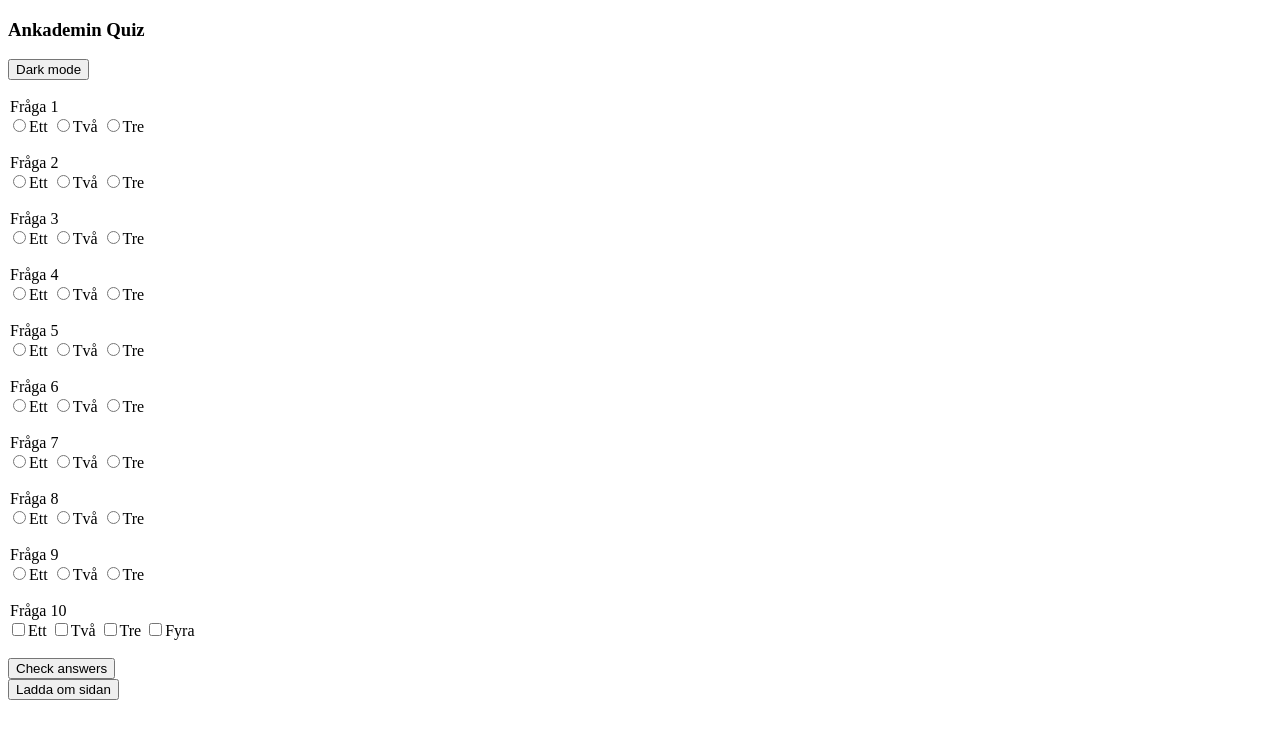
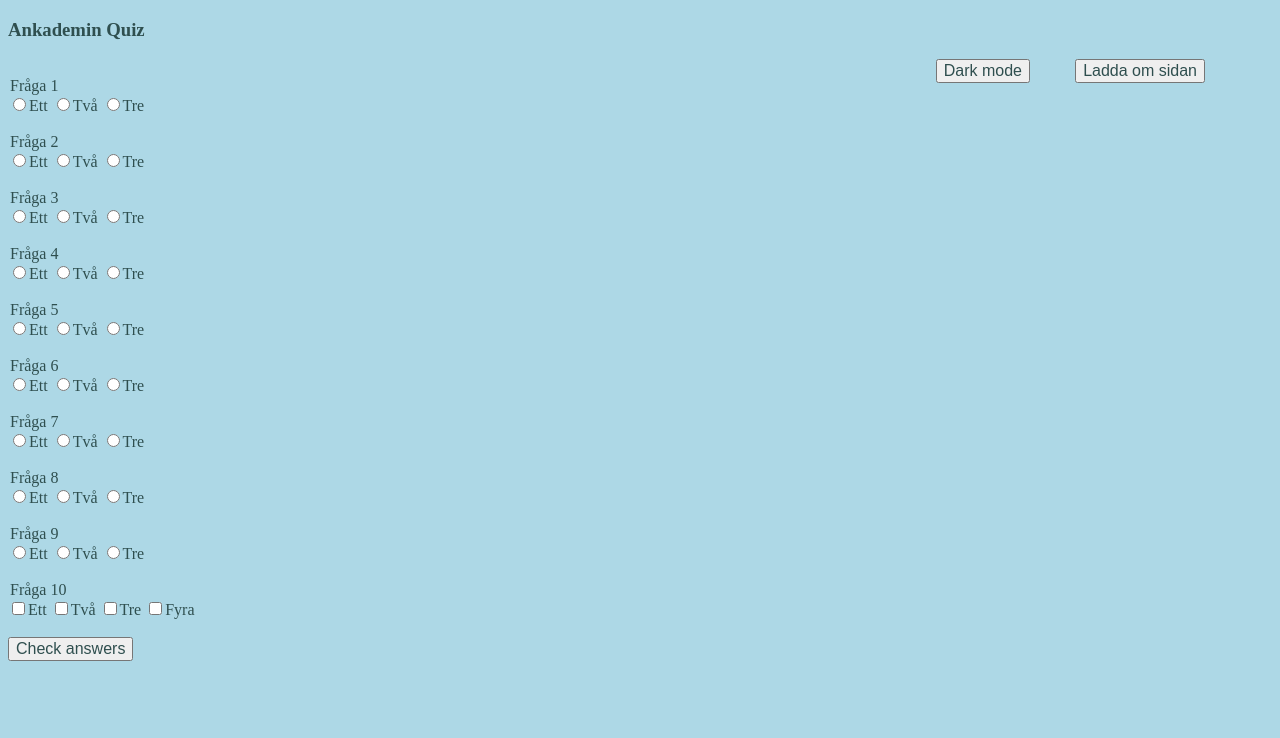
Before and after one commit to VeraBr/Javascript-uppgift3-quiz, a plain HTML site: page index.html in a window 1280 px wide. Drawn offline with Linux system fonts and the light colour scheme.

Commit message:
Uppdaterad design.

```diff
--- a/index.html
+++ b/index.html
@@ -5,92 +5,175 @@
     <meta http-equiv="X-UA-Compatible" content="IE=edge">
     <meta name="viewport" content="width=device-width, initial-scale=1.0">
     <title>Document</title>
+<style>
+    body {
+        background-color: lightblue;
+        color: darkslategrey;
+    }
+    button.changeColor {
+        position: absolute;
+        right: 250px;
+        font-size: 16px;
+        color: darkslategrey;
+
+    }
+    button.reload {
+        position: absolute;
+        right: 75px;
+        font-size: 16px;
+        color: darkslategrey;
+    }
+    button.checkAnswer {
+        font-size: 16px;
+        color: darkslategrey;
+    }
+</style>
 </head>
 <body>
     <h3>Ankademin Quiz</h3>
-    <button id="changeColor" type="button">Dark mode</button>
+    <button class="changeColor" id="changeColor" type="button">Dark mode</button>
+    <button class="reload" onClick="location.reload();">Ladda om sidan</button>
 
     <div>
         &nbsp;
         <div>
         <legend for="question1">Fråga 1</legend>
+
+        <label>
             <input type="radio" name="question1" value="correct" id="answer">Ett
+        </label>
+        <label>
             <input type="radio" name="question1" value="wrong" id="answer">Två
+        </label>
+        <label>
             <input type="radio" name="question1" value="wrong" id="answer">Tre
+        </label>
         </div>
         &nbsp;
         <div>
             <legend for="question2">Fråga 2</legend>
+            <label>
                 <input type="radio" name="question2" value="correct" id="answer">Ett
+            </label>
+            <label>
                 <input type="radio" name="question2" value="wrong" id="answer">Två
+            </label>
+            <label>
                 <input type="radio" name="question2" value="wrong" id="answer">Tre
+            </label>
         </div>
         &nbsp;
         <div>
             <legend for="question3">Fråga 3</legend>
+            <label>
                 <input type="radio" name="question3" value="correct" id="answer">Ett
+            </label>
+            <label>
                 <input type="radio" name="question3" value="wrong" id="answer">Två
+            </label>
+            <label>
                 <input type="radio" name="question3" value="wrong" id="answer">Tre
+            </label>
         </div>
         &nbsp;
         <div>
             <legend for="question4">Fråga 4</legend>
+            <label>
                 <input type="radio" name="question4" value="correct" id="answer">Ett
+            </label>
+            <label>
                 <input type="radio" name="question4" value="wrong" id="answer">Två
+            </label>
+            <label>
                 <input type="radio" name="question4" value="wrong" id="answer">Tre
+            </label>
         </div>
         &nbsp;
         <div>
             <legend for="question5">Fråga 5</legend>
+            <label>
                 <input type="radio" name="question5" value="correct" id="answer">Ett
+            </label>
+            <label>
                 <input type="radio" name="question5" value="wrong" id="answer">Två
+            </label>
+            <label>
                 <input type="radio" name="question5" value="wrong" id="answer">Tre
+            </label>
         </div>
         &nbsp;
         <div>
             <legend for="question6">Fråga 6</legend>
+            <label>
                 <input type="radio" name="question6" value="correct" id="answer">Ett
+            </label>
+            <label>
                 <input type="radio" name="question6" value="wrong" id="answer">Två
+            </label>
+            <label>
                 <input type="radio" name="question6" value="wrong" id="answer">Tre
+            </label>
         </div>
         &nbsp;
         <div>
             <legend for="question7">Fråga 7</legend>
+            <label>
                 <input type="radio" name="question7" value="correct" id="answer">Ett
+            </label>
+            <label>
                 <input type="radio" name="question7" value="wrong" id="answer">Två
+            </label>
+            <label>
                 <input type="radio" name="question7" value="wrong" id="answer">Tre
+            </label>
         </div>
         &nbsp;
         <div>
             <legend for="question8">Fråga 8</legend>
+            <label>
                 <input type="radio" name="question8" value="correct" id="answer">Ett
+            </label>
+            <label>
                 <input type="radio" name="question8" value="wrong" id="answer">Två
+            </label>
+            <label>
                 <input type="radio" name="question8" value="wrong" id="answer">Tre
+            </label>
         </div>
         &nbsp;
         <div>
             <legend for="question9">Fråga 9</legend>
+            <label>
                 <input type="radio" name="question9" value="correct" id="answer">Ett
+            </label>
+            <label>
                 <input type="radio" name="question9" value="wrong" id="answer">Två
+            </label>
+            <label>
                 <input type="radio" name="question9" value="wrong" id="answer">Tre
+            </label>
         </div>
         &nbsp;
         <div>
             <legend for="question10">Fråga 10</legend>
+            <label>
                 <input type="checkbox" name="answer1" id="answer" value="correct">Ett
+            </label>
+            <label>
                 <input type="checkbox" name="answer2" id="answer" value="correct">Två
+            </label>
+            <label>
                 <input type="checkbox" name="answer3" id="answer" value="wrong">Tre
+            </label>
+            <label>
                 <input type="checkbox" name="answer4" id="answer" value="wrong">Fyra
+            </label>
         </div>
         &nbsp;
         <div>
-            <button id="check">Check answers</button>
+            <button class="checkAnswer" id="check">Check answers</button>
         </div>
         <div id="result"></div>
-
-        <button onClick="location.reload();">Ladda om sidan</button>
-
-
     </div>
 
     <script src="main.js"></script>
--- a/main.js
+++ b/main.js
@@ -6,17 +6,18 @@ let checkboxButtons = document.querySelectorAll('[type="checkbox"]'); //Checkbox
 let container = document.querySelector("#result"); // Element för att skriva ut resultat.
 
 let changeColorButton = document.querySelector("#changeColor");
+let body = document.querySelector("body");
+
 
 // Ändrar bakgrunds-och textfärg.
 changeColorButton.addEventListener("click", () => {
-    let body = document.querySelector("body");
 
-    if (body.style.background === "black") {
-        body.style.background = "white";
-        body.style.color = "black";
+    if (body.style.background === "teal") {
+        body.style.background = "lightblue";
+        body.style.color = "darkslategrey";
         document.getElementById("changeColor").innerHTML = "Dark mode";
     } else {
-        body.style.background = "black";
+        body.style.background = "teal";
         body.style.color = "lightgrey";
         document.getElementById("changeColor").innerHTML = "Light mode";
     }
@@ -25,6 +26,7 @@ changeColorButton.addEventListener("click", () => {
 let totalCorrectAmount = 10;
 
 resultButton.addEventListener("click", () => {
+    container.innerHTML = "";
     let pointsRadio = 0;
     let pointsCheckbox = 0;
 
@@ -53,7 +55,7 @@ resultButton.addEventListener("click", () => {
 
 
     // Räknar ut hur många rutor som är ifyllda.
-    let buttonsId = document.querySelectorAll('[id=answer]');
+    let buttonsId = document.querySelectorAll("input");
     let arr = [];
     for(let i = 0; i < buttonsId.length; i++){
         let buttonsChecked = buttonsId[i].checked;
@@ -67,8 +69,8 @@ resultButton.addEventListener("click", () => {
 
 
 
-    // Skriver ut poängen i DOMen och ser till att tillräckligt många rutor är ifyllda.
-    if(boxesChecked < 11){
+    // Skriver ut poängen i DOMen och ser till att alla frågor är svarade på.
+    if(boxesChecked < 10){
         alert("checka i alla rutor");
     } else if (totalPoints > 7){
         let result = document.createElement("p");
```
Lines whose indentation alone changed are shown as unchanged.
